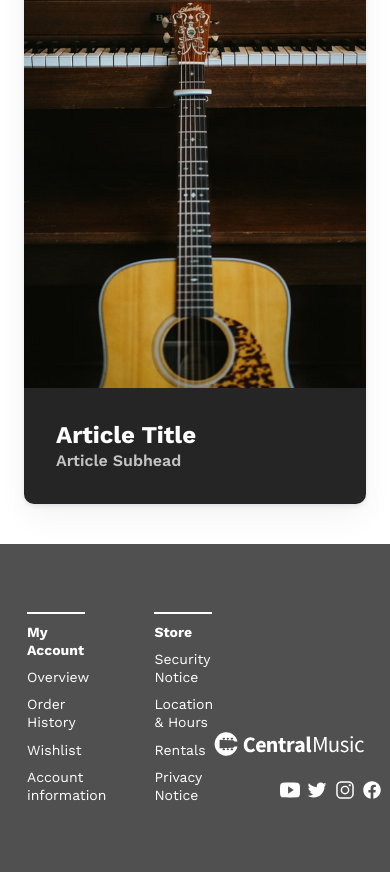
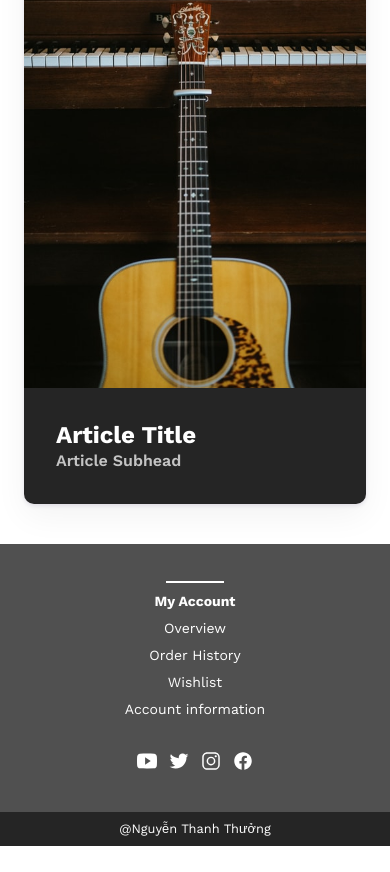
Before and after one commit to NguyenThuong02/Figma_Ex3, a plain HTML site: page index.html in a window 390 px wide. Shown: the part 6686-7558 px from the top of the page. After the commit the page ends 7532 px from the top, so only its background shows below. Drawn offline with nearby package versions, Linux system fonts and the light colour scheme.

Commit message:
Figma_Ex3

```diff
--- a/asset/css/footer.css
+++ b/asset/css/footer.css
@@ -51,5 +51,10 @@
     margin-left: 4px;
 }
 .footer__end{
-
+    background-color: #252525;
+    padding: 8px 0.555% 8px 6.9444%;
+    font-size: 12.8px;
+    font-weight: 400;
+    line-height: 140%;
+    font-style: normal;
 }
--- a/asset/css/responsive.css
+++ b/asset/css/responsive.css
@@ -45,6 +45,9 @@
     }
     .footer__right--logo img{
         padding-right: 0;
+    }
+    .footer__end{
+        padding: 8px 0.555% 8px 6.25%;
     }
 }
 
@@ -119,4 +122,33 @@
     .card-item--gear{
         width: 100%;
     }
+
+    .footer__head{
+        padding: 37px 0;
+        flex-direction: column;
+        align-items: center;
+        gap: 32px;
+    }
+    .footer__left--account{
+        align-items: center;
+        margin-right: 0;
+    }
+    .footer__left--store{
+        display: none;
+    }
+    .footer__right--logo{
+        display: none;
+    }
+    .footer__right--list{
+        display: flex;
+        justify-content: space-around;
+        gap: 12px;
+    }
+    .footer__right--icon{
+        margin: 0;
+    }
+    .footer__end{
+        padding: 8px 0;
+        text-align: center;
+    }
 }
--- a/index.html
+++ b/index.html
@@ -324,7 +324,7 @@
                 </div>
             </div>
             <div class="footer__end">
-
+                @Nguyễn Thanh Thưởng
             </div>
         </div>
     </div>
```
